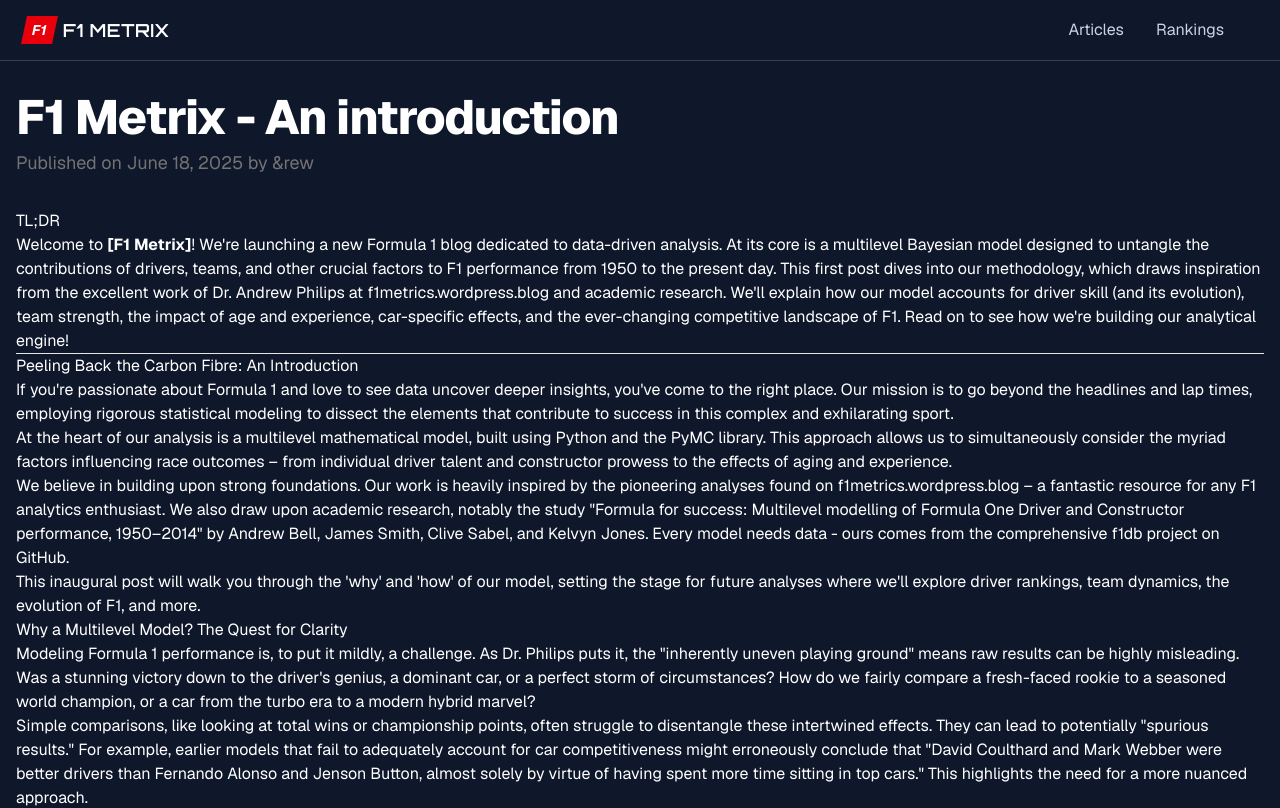
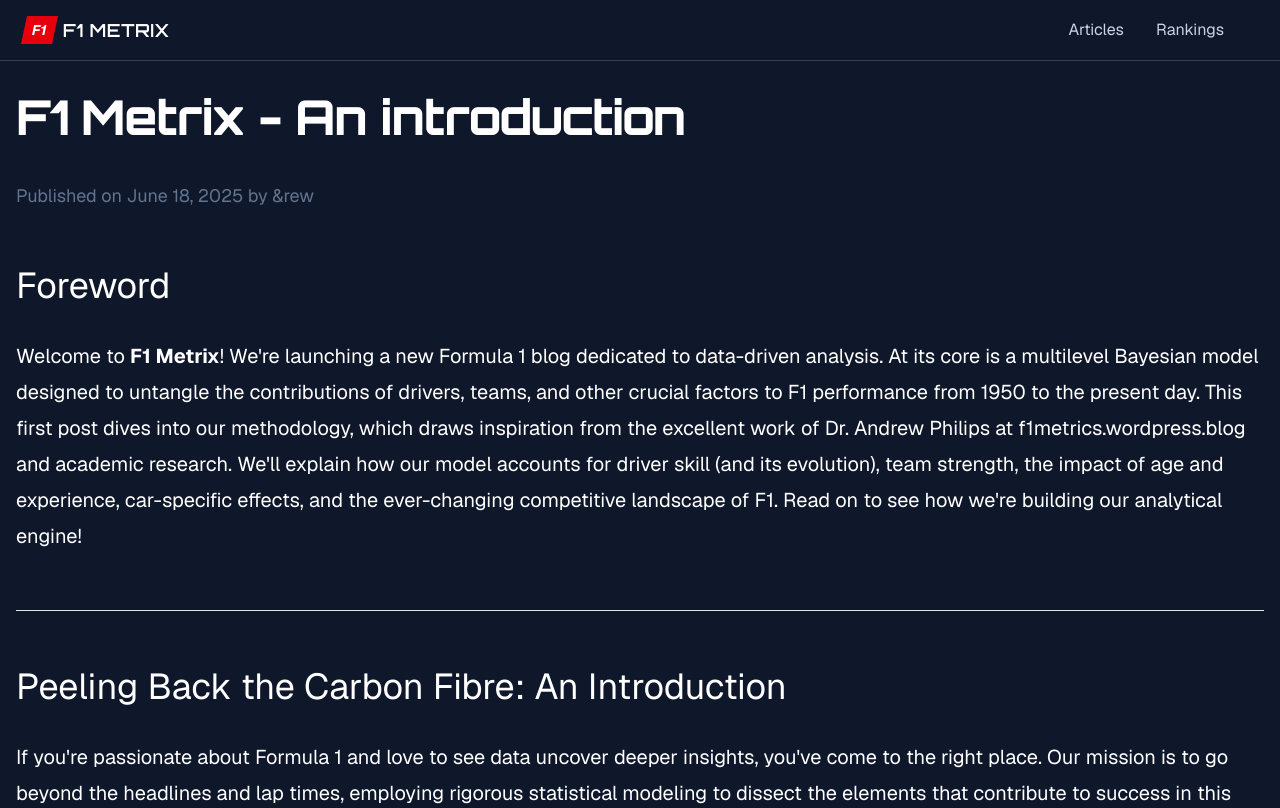
Before and after one commit to PAndreew/f1-metrix-front, a Next.js app: page /articles/f1-metrix-introduction in a window 1280 px wide. Shown: the top 808 px of the page. Built offline with nearby package versions, Linux system fonts and the light colour scheme.

Commit message:
Styling works

```diff
--- a/src/app/articles/[slug]/page.tsx
+++ b/src/app/articles/[slug]/page.tsx
@@ -57,10 +57,10 @@ export default async function ArticlePage({ params: paramsPromise }: ArticlePage
   return (
     <div className="flex flex-col min-h-screen">
       <main className="flex-grow container mx-auto px-4 py-8">
-        <article className="prose lg:prose-xl max-w-none dark:prose-invert">
+        <article className="prose-invert lg:prose-xl max-w-none dark:prose-invert">
           <header className="mb-8">
-            <h1 className="text-4xl font-extrabold tracking-tight lg:text-5xl">{frontmatter.title}</h1>
-            <p className="text-lg text-muted-foreground mt-2">
+            <h1 className="text-4xl text-white font-extrabold tracking-tight lg:text-5xl font-highlight">{frontmatter.title}</h1>
+            <p className="text-lg text-slate-500 mt-2">
               Published on {format(new Date(frontmatter.date), 'MMMM d, yyyy')}
               {frontmatter.author && ` by ${frontmatter.author}`}
             </p>
--- a/src/app/globals.css
+++ b/src/app/globals.css
@@ -2,6 +2,8 @@
 @import "tw-animate-css";
 
 @custom-variant dark (&:is(.dark *));
+
+@plugin "@tailwindcss/typography";
 
 @theme inline {
   --color-background: var(--background);
--- a/src/content/articles/f1-metrix-introduction.mdx
+++ b/src/content/articles/f1-metrix-introduction.mdx
@@ -7,9 +7,9 @@ author: "&rew"
 imageUrl: "/images/red-bull.webp"
 ---
 
-## TL;DR
+## Foreword
 
-Welcome to **[F1 Metrix]**! We're launching a new Formula 1 blog dedicated to data-driven analysis. At its core is a multilevel Bayesian model designed to untangle the contributions of drivers, teams, and other crucial factors to F1 performance from 1950 to the present day. This first post dives into our methodology, which draws inspiration from the excellent work of Dr. Andrew Philips at [f1metrics.wordpress.blog](https://f1metrics.wordpress.blog) and academic research. We'll explain how our model accounts for driver skill (and its evolution), team strength, the impact of age and experience, car-specific effects, and the ever-changing competitive landscape of F1. Read on to see how we're building our analytical engine!
+Welcome to **F1 Metrix**! We're launching a new Formula 1 blog dedicated to data-driven analysis. At its core is a multilevel Bayesian model designed to untangle the contributions of drivers, teams, and other crucial factors to F1 performance from 1950 to the present day. This first post dives into our methodology, which draws inspiration from the excellent work of Dr. Andrew Philips at [f1metrics.wordpress.blog](https://f1metrics.wordpress.blog) and academic research. We'll explain how our model accounts for driver skill (and its evolution), team strength, the impact of age and experience, car-specific effects, and the ever-changing competitive landscape of F1. Read on to see how we're building our analytical engine!
 
 ---
 
@@ -111,13 +111,11 @@ So, what kinds of analyses can you expect from **[Your Blog Name]** using this m
 *   **Driver Rankings:** We'll explore all-time rankings based on estimated inherent skill (the `u0_skill_intercept` from our model) and examine how overall driver performance (`yearly_performance_score` which combines baseline skill, trend, age, and experience effects) evolves year-by-year.
     For a very preliminary peek, here are the **Top 5 Drivers from our initial model run based purely on their estimated baseline skill (`u0_skill_intercept`)**:
 
-    > **IMPORTANT NOTE:** The names below are placeholders. You should replace these with the actual Top 5 names and their `u0_skill_intercept` values from your `driver_all_time_ranking_u0` table generated by the script.
-    >
-    > 1.  Max Verstappen (u0_skill_intercept: X.XXX)
-    > 2.  Lewis Hamilton (u0_skill_intercept: Y.YYY)
-    > 3.  Michael Schumacher (u0_skill_intercept: Z.ZZZ)
-    > 4.  Ayrton Senna (u0_skill_intercept: A.AAA)
-    > 5.  Juan Manuel Fangio (u0_skill_intercept: B.BBB)
+    > 1.  Alain Prost (u0_skill_intercept: 0.576)
+    > 2.  Jim Clark (u0_skill_intercept: 0.535)
+    > 3.  Juan Manuel Fangio (u0_skill_intercept: 0.534)
+    > 4.  Michael Schumacher (u0_skill_intercept: 0.528)
+    > 5.  Ayrton Senna (u0_skill_intercept: 0.451)
 
 *   **Team Performance Deep Dives:** Which teams consistently punched above their weight, or perhaps underperformed relative to their resources, once driver effects are accounted for?
 *   **The Impact of Age and Experience:** We'll visualize the estimated age and experience curves from the model (the `age_binned_coeffs` and `experience_coeffs`) and discuss their implications for driver development and career longevity.
```
Also changed, not shown: package.json (line endings or trailing spaces).
